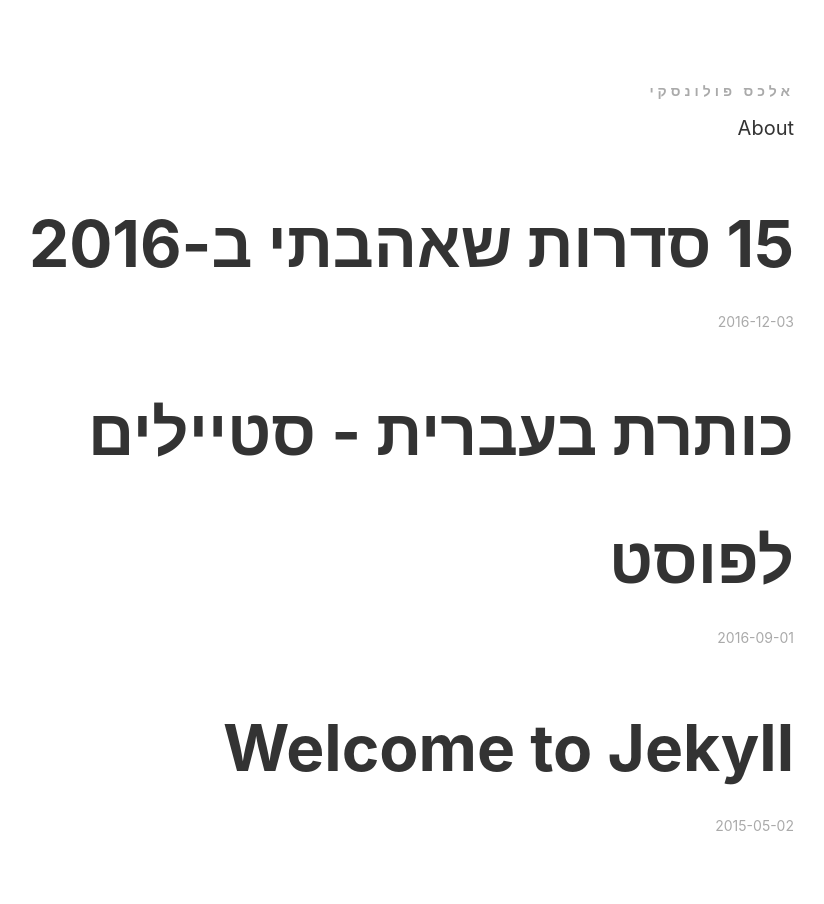
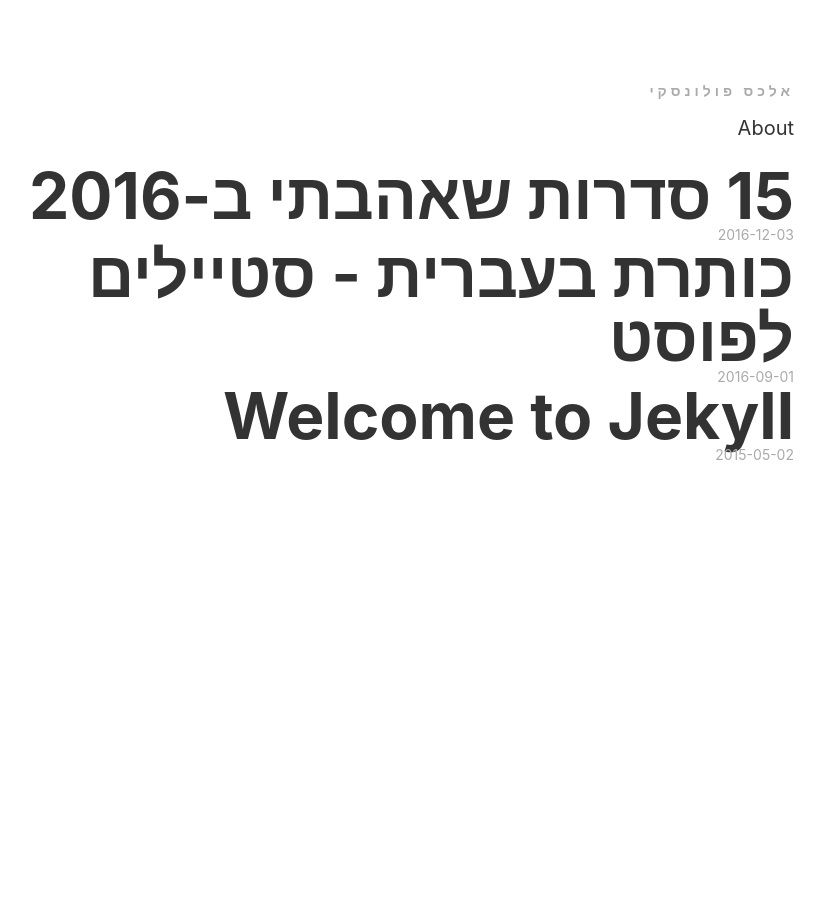
Before and after one commit to alexpolonsky/test-dec2016, a Jekyll site: the page built from index.html, in a window 1280 px wide. Shown: the whole page, without its empty margins (230-1054 px from the left). Built offline with Jekyll 4.4.1, drawn with Linux system fonts in a browser that asks for light colours; some web fonts are replaced.

Commit message:
Update _layout.scss

```diff
--- a/_sass/_layout.scss
+++ b/_sass/_layout.scss
@@ -35,8 +35,8 @@ main {
     list-style: none;
     padding: 0;
     > li {
-        line-height: 2;
-        padding: 1rem 0;
+        line-height: 1;
+        padding: 0rem 0;
         span {
             color: $meta-color;
             display: block;
@@ -56,7 +56,6 @@ main {
     .post-header {
         font-size: 3.2 * $base-font-size;
         font-weight: 700;
-        line-height: 70%;
     }
     .post-meta {
         margin-top: -4rem;
```
